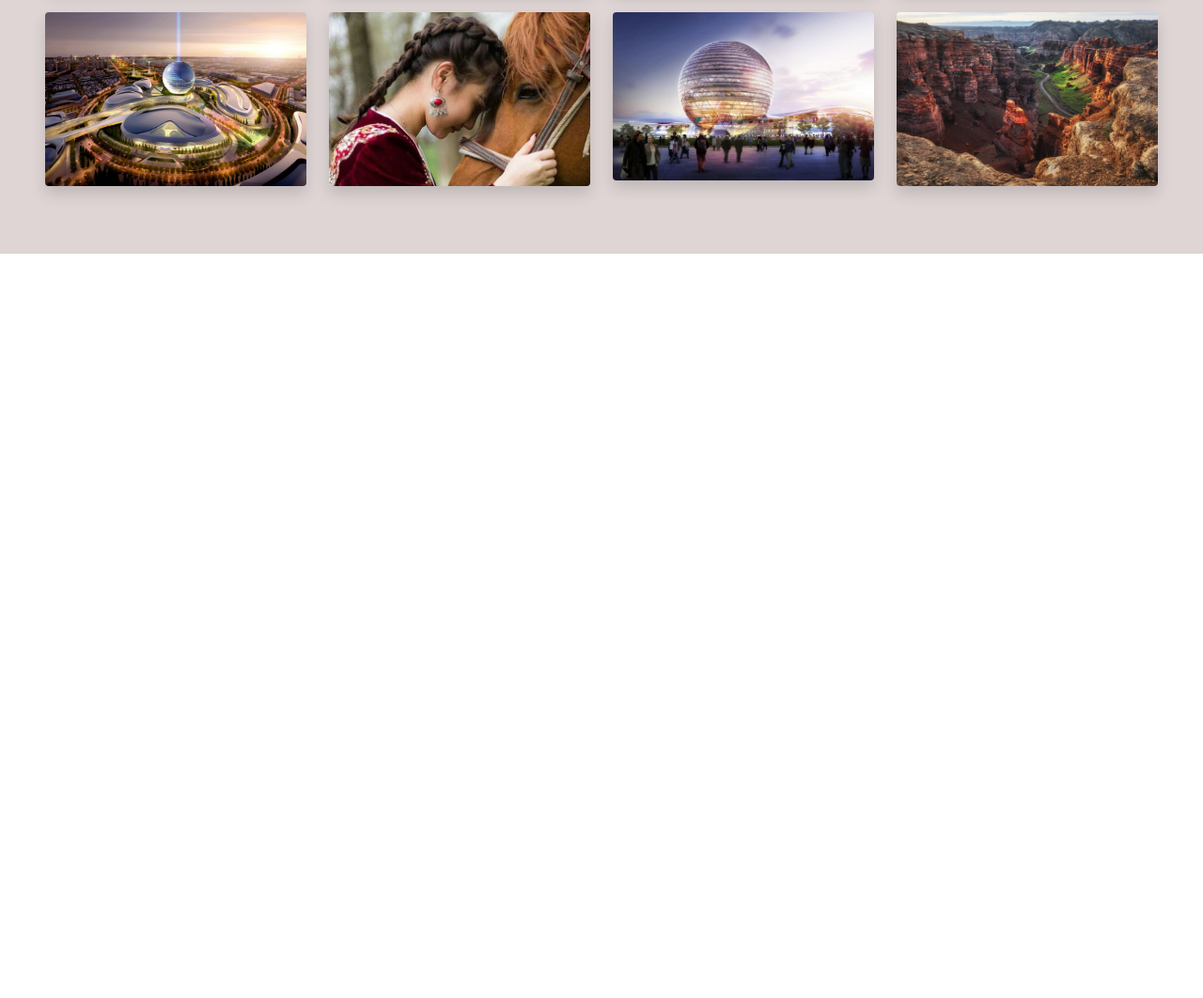
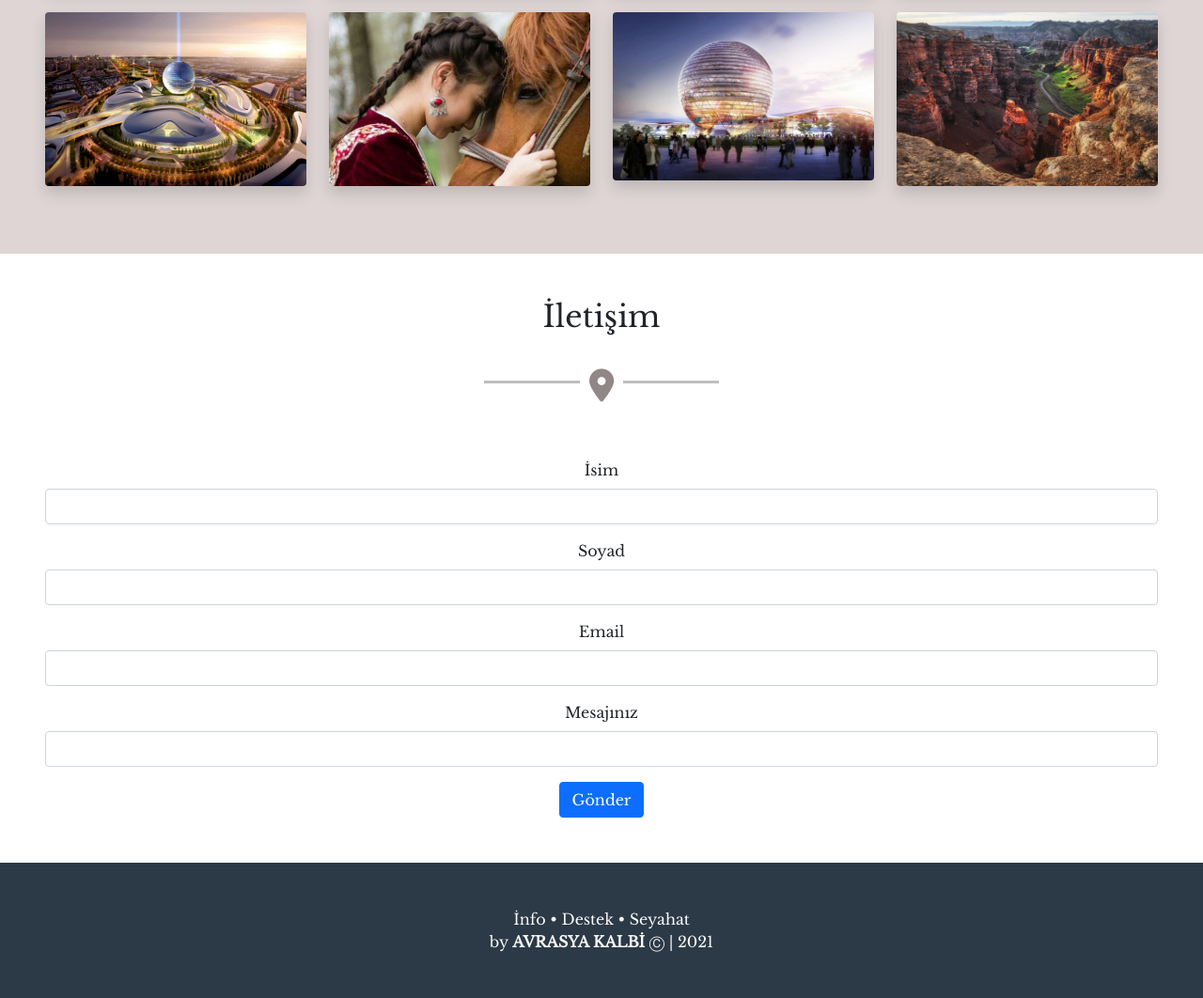
Before and after one commit to SauWebProgramming/websayfasi-aikorkembigaziyeva, a plain HTML site: page index.html in a window 1280 px wide. Shown: the part 3176-4238 px from the top of the page at 94% size. Before the commit the page ends 3446 px from the top, so only its background shows below. Drawn offline with nearby package versions, Linux system fonts and the light colour scheme.

Commit message:
iletişim formunu ve footer oluşturdum

```diff
--- a/index.html
+++ b/index.html
@@ -335,6 +335,58 @@
 
 <!--Galeri bitiş-->
 
+<!--İletişim başlangıç-->
+
+<section class="p-5 text-center iletisim" id="iletisim">
+  <div class="countainer">
+
+    <h2 class="mb-5 font-weight-bold">İletişim</h2>
+
+    <hr class="ayrac"><i class="fas fa-map-marker-alt ibeyaz"></i>
+
+    <form>
+      <div class="mb-3">
+        <label for="exampleInputisim1" class="form-label">İsim</label>
+        <input type="isim" class="form-control" id="exampleInputIsim1" aria-describedby="isimHelp">
+      </div>
+
+      <div class="mb-3">
+        <label for="exampleInputSoyad1" class="form-label">Soyad</label>
+        <input type="soyad" class="form-control" id="exampleInputSoyad1" aria-describedby="soyadHelp">
+      </div>
+
+      <div class="mb-3">
+        <label for="exampleInputEmail1" class="form-label">Email</label>
+        <input type="email" class="form-control" id="exampleInputEmail1" aria-describedby="emailHelp">
+      </div>
+
+
+      <div class="mb-3">
+        <label for="exampleInputMesajiniz1" class="form-label">Mesajınız</label>
+        <input type="mesajiniz" class="form-control" id="exampleInputMesajiniz1" aria-describedby="mesajinizHelp">
+      </div>
+
+      <button type="submit" class="btn btn-primary">Gönder</button>
+    </form>
+    </div>
+    </section>
+
+<!--İletişim bitiş-->
+
+
+<!--Footer başlangıç-->
+
+<div  class="text-light text-center" style="background-color: rgb(44, 57, 70)">
+  <p class="align-middle p-5 mb-0">
+    <span>İnfo • Destek • Seyahat</span><br>
+    <span>by <b>AVRASYA KALBİ</b> Ⓒ | 2021</span>
+  </p>
+</div>
+
+
+<!--Footer bitiş-->
+
+
 <script src="https://cdn.jsdelivr.net/npm/bootstrap@5.1.3/dist/js/bootstrap.bundle.min.js" integrity="sha384-ka7Sk0Gln4gmtz2MlQnikT1wXgYsOg+OMhuP+IlRH9sENBO0LRn5q+8nbTov4+1p" crossorigin="anonymous"></script>
 
 </body>
```
